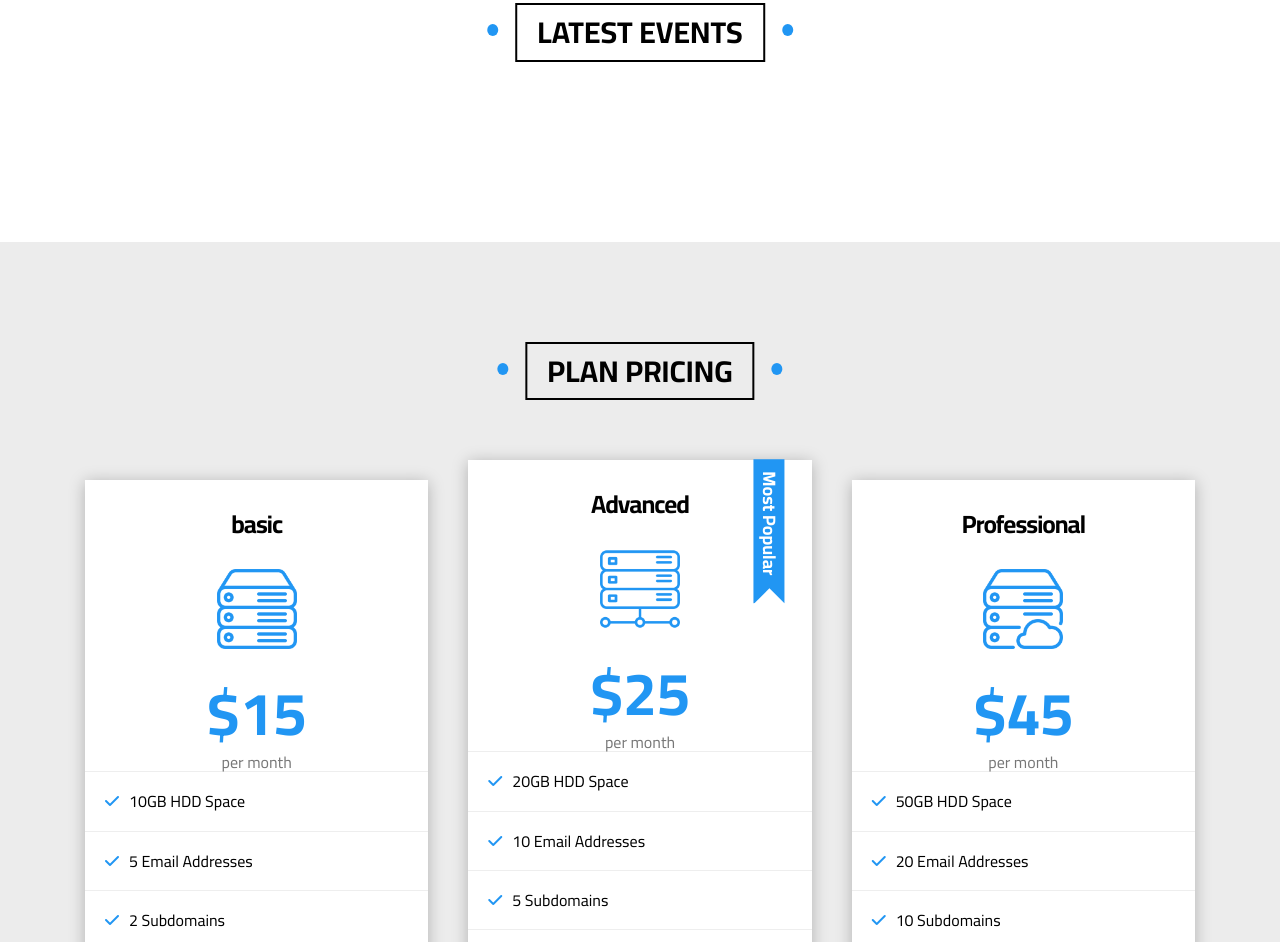
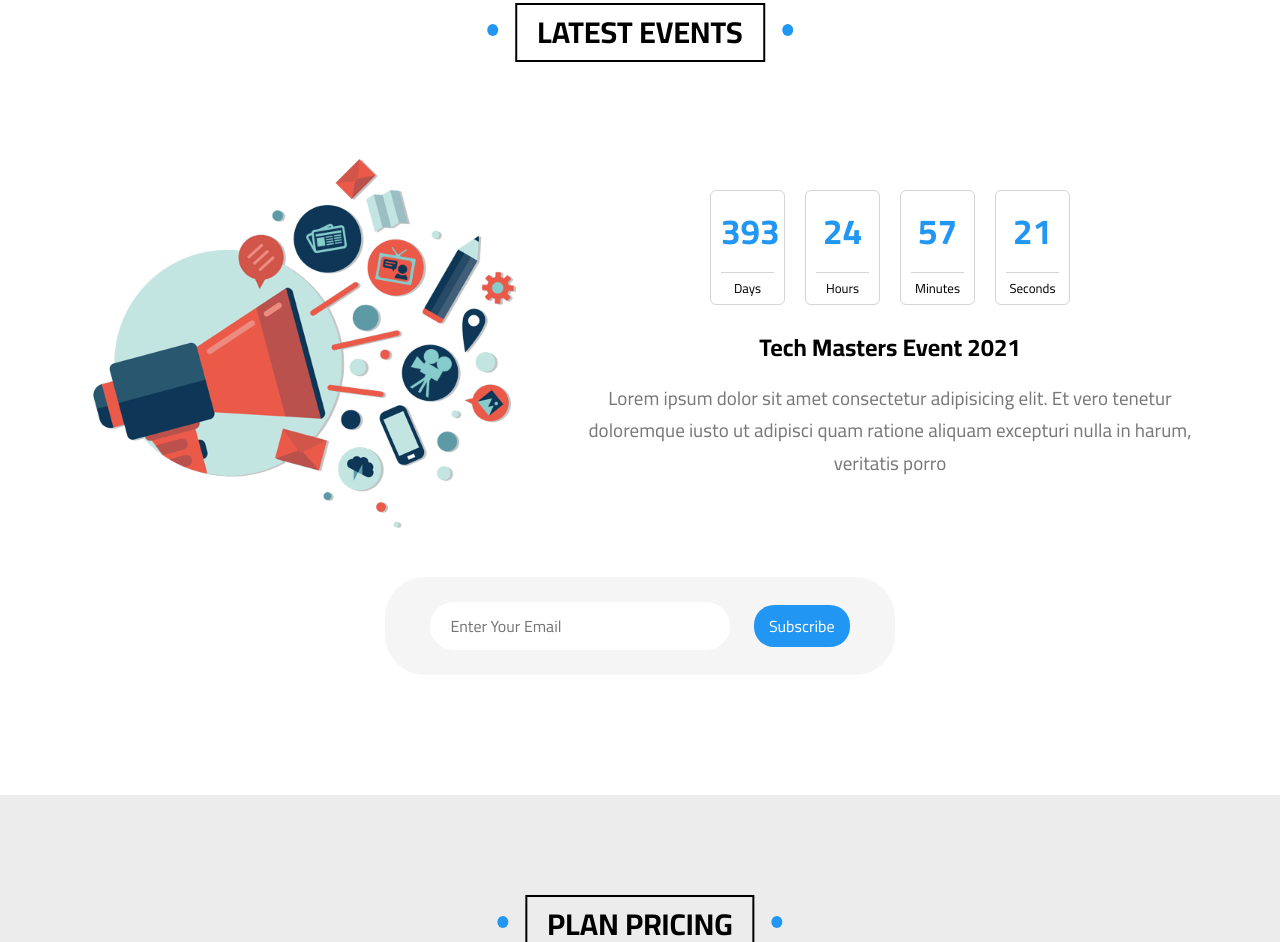
Before and after one commit to AbdullahHanfi/ElzeroTemplate, a plain HTML site: page index.html in a window 1280 px wide. Shown: the part 9225-10167 px from the top of the page. Drawn offline with Linux system fonts and the light colour scheme.

Commit message:
add events section

```diff
--- a/CSS/master.css
+++ b/CSS/master.css
@@ -1041,6 +1041,79 @@ articles end
 }
 /* work end */
 /* events start  */
+.events .container {
+  display: flex;
+  flex-wrap: wrap;
+  justify-content: space-between;
+}
+.events .container > * {
+  display: inline-block;
+}
+.events .container img {
+  max-width: 450px;
+}
+.events .container .info {
+  width: calc(100% - 500px);
+  text-align: center;
+  align-self: center;
+}
+.events .container .time {
+  display: flex;
+  justify-content: center;
+}
+.events .container .time > .unit {
+  display: flex;
+  flex-direction: column;
+  margin: 0px 10px 10px;
+  align-items: center;
+  border: 1px solid #d4d4d4;
+  border-radius: 6px;
+  width: 75px;
+  transition: 0.3s;
+}
+.events .container .time > .unit > span:first-of-type {
+  padding: 20px 0px;
+  color: var(--blue);
+  font-size: 35px;
+  font-weight: bold;
+  width: calc(100% - 20px);
+  border-bottom: 1px solid #d4d4d4;
+  transition: 0.3s;
+}
+.events .container .time > .unit > span:last-of-type {
+  padding: 8px 10px;
+  font-size: 13px;
+}
+.events .container .time > .unit:hover,
+.events .container .time > .unit:hover > span:first-of-type {
+  border-color: var(--blue);
+}
+.events .container p.description {
+  text-align: center;
+  line-height: 1.7;
+  font-size: 19px;
+  color: #777;
+}
+.events .container .subscribe {
+  margin: 30px auto 20px;
+  background-color: #f6f5f5;
+  padding: 25px 45px;
+  border-radius: 40px;
+}
+.events .container .subscribe input:first-of-type {
+  border: 0px;
+  width: 300px;
+  padding: 15px 20px;
+  border-radius: 30px;
+}
+.events .container .subscribe input:last-of-type {
+  margin-left: 20px;
+  border-width: 0px;
+  background-color: var(--blue);
+  color: white;
+  padding: 12px 15px;
+  border-radius: 20px;
+}
 /* events end  */
 
 /* pricing start  */
@@ -1165,6 +1238,7 @@ articles end
 /* pricing end  */
 
 /* videos start  */
+
 /* videos end  */
 
 /* state start  */
--- a/index.html
+++ b/index.html
@@ -730,6 +730,41 @@
     <!-- events  start -->
     <div class="events padding-main-section" id="events">
       <h2 class="special-header">latest events</h2>
+      <div class="container">
+        <img src="./Images/events.png" alt="" />
+        <div class="info">
+          <div class="time">
+            <div class="unit">
+              <span class="days">393</span>
+              <span>Days</span>
+            </div>
+            <div class="unit">
+              <span class="hours">24</span>
+              <span>Hours</span>
+            </div>
+            <div class="unit">
+              <span class="minutes">57</span>
+              <span>Minutes</span>
+            </div>
+            <div class="unit">
+              <span class="seconds">21</span>
+              <span>Seconds</span>
+            </div>
+          </div>
+          <h2 class="title">Tech Masters Event 2021</h2>
+          <p class="description">
+            Lorem ipsum dolor sit amet consectetur adipisicing elit. Et vero
+            tenetur doloremque iusto ut adipisci quam ratione aliquam excepturi
+            nulla in harum, veritatis porro
+          </p>
+        </div>
+        <div class="subscribe">
+          <form action="">
+            <input type="email" placeholder="Enter Your Email" />
+            <input type="submit" value="Subscribe" />
+          </form>
+        </div>
+      </div>
     </div>
     <!-- events  end -->
 
@@ -790,7 +825,7 @@
     </div>
     <!-- pricing end -->
     <!-- videos start -->
-    <div class="videos padding-main-section" id="videos">
+    <div class="videos padding-main-section" id="video">
       <h2 class="special-header">top videos</h2>
       <div class="coontainer"></div>
     </div>
```
Also changed, not shown: Images/events.png (added).
